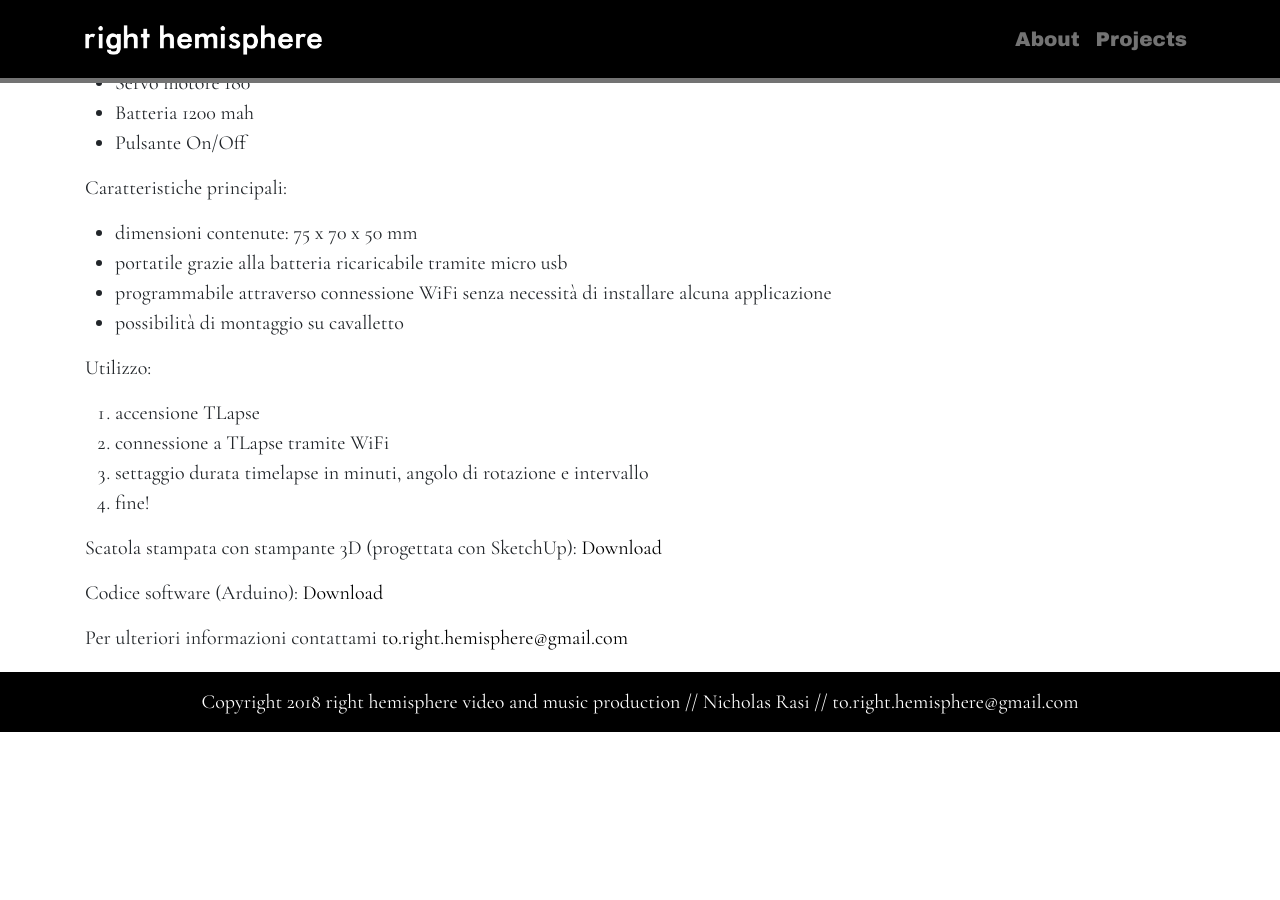
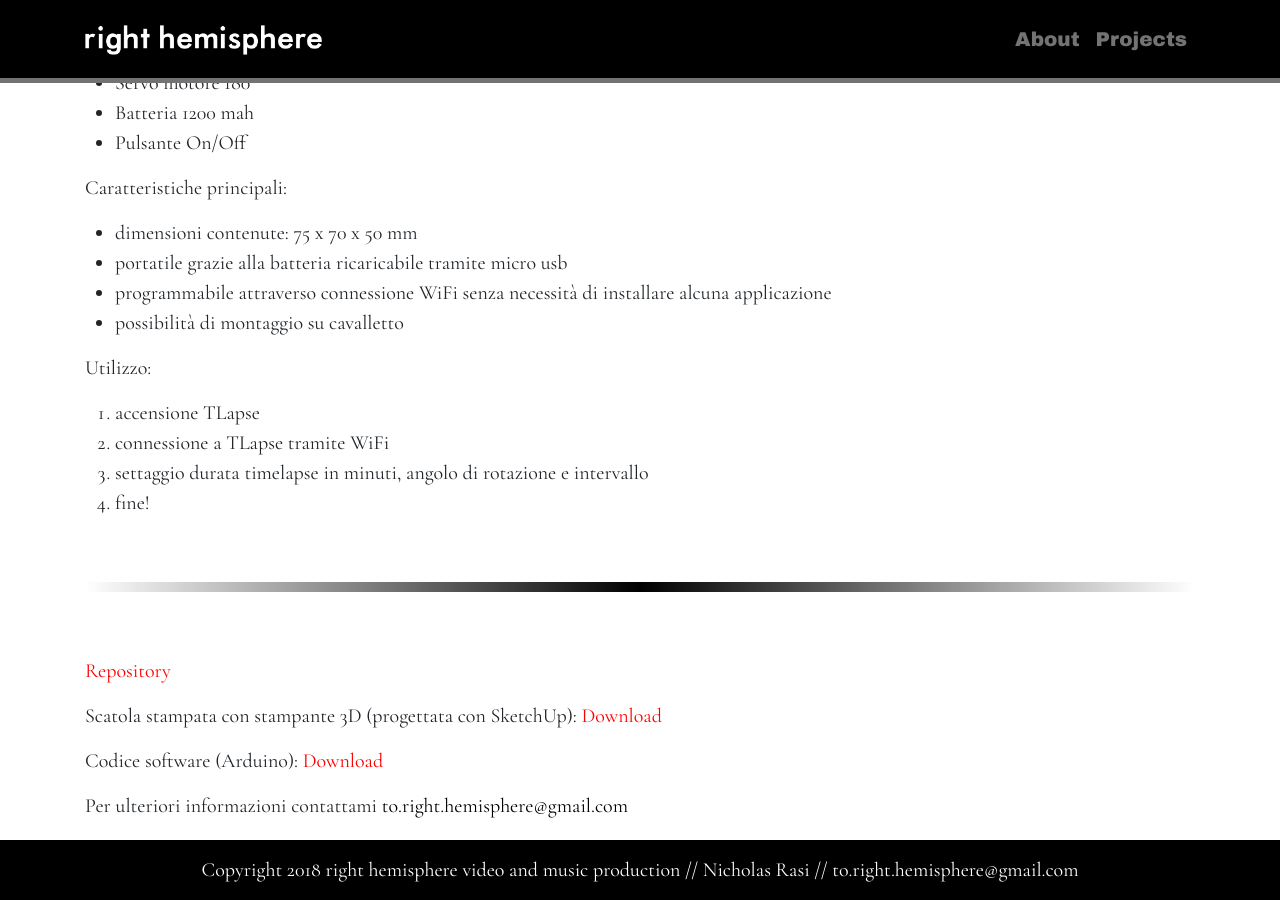
Before and after one commit to makebit/right-hemisphere, a Jekyll site: the page built from _posts/2018-08-29-Hyperlapse-Machine-TLapse.markdown, in a window 1280 px wide and 900 px high, scrolled down 2030 px. Built offline with Jekyll 4.4.1, drawn with Linux system fonts in a browser that asks for light colours; before the commit the page ends 2762 px from its top, so only the background shows below that.

Commit message:
Post links changed & Added ga

```diff
--- a/_includes/head.html
+++ b/_includes/head.html
@@ -1,5 +1,4 @@
 <head>
-
   <meta charset="utf-8">
   <meta name="viewport" content="width=device-width, initial-scale=1, shrink-to-fit=no">
 
--- a/_posts/2018-08-29-Hyperlapse-Machine-TLapse.markdown
+++ b/_posts/2018-08-29-Hyperlapse-Machine-TLapse.markdown
@@ -36,8 +36,12 @@ Utilizzo:
 3. settaggio durata timelapse in minuti, angolo di rotazione e intervallo
 4. fine!
 
-Scatola stampata con stampante 3D (progettata con SketchUp): [Download](/assets/projects/tlapse//Timelapse.skp)
+---
 
-Codice software (Arduino): [Download](/assets/projects/tlapse//Timelapse.ino)
+<a style="color:red;" href="https://github.com/makebit/TLapse/">Repository</a>
+
+Scatola stampata con stampante 3D (progettata con SketchUp): <a style="color:red;" href="https://github.com/makebit/TLapse/blob/master/3D%20Model/Timelapse.skp">Download</a>
+
+Codice software (Arduino): <a style="color:red;" href="https://github.com/makebit/TLapse/blob/master/Code/Timelapse/Timelapse.ino">Download</a>
 
 Per ulteriori informazioni contattami <mailto:to.right.hemisphere@gmail.com>
--- a/projects.html
+++ b/projects.html
@@ -5,13 +5,13 @@ permalink: /projects/
 ---
 
 <div class="home">
-  <h3>Do It Yourself Hardware & Software</h3>
+  <h3>Do It Yourself Software & Hardware</h3>
   <ul class="post-list">
 
     {% for post in site.categories["project"] %}
     <li>
       <h2>
-        <div class="post-meta">{{ post.date | date: "%b %-d, %Y" }} // </div><a class="post-link" href="{{ post.url | prepend: site.baseurl }}">{{ post.title }}</a>
+        <div class="post-meta">{{ post.date | date: "%b %-d, %Y" }} //</div>&nbsp;<a class="post-link" href="{{ post.url | prepend: site.baseurl }}">{{ post.title }}</a>
       </h2>
     </li>
     {% endfor %}
```
Also changed, not shown: other parts of _includes/head.html (+11 -0 lines).
